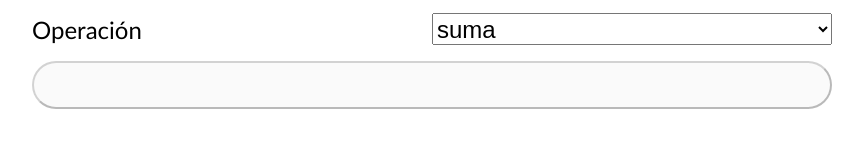
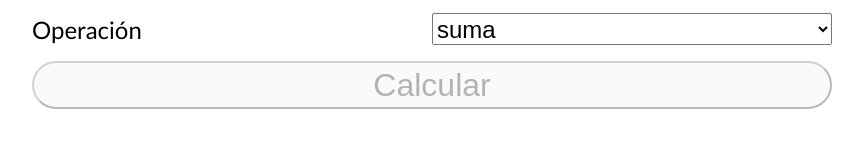
Before and after one commit to fgordillo/calculadora, a plain HTML site: page index.html in a window 1280 px wide. Shown: the part 224-372 px from the top of the page, without its empty margins (208-1071 px from the left). Drawn offline with Linux system fonts and the light colour scheme.

Commit message:
[FIX] Fix button text

```diff
--- a/index.html
+++ b/index.html
@@ -102,10 +102,11 @@
 
     <button
       type="submit"
-      value="Calcular"
       id="calculate"
       disabled
     >
+      Calcular
+    </button>
 
     <h2
       id="result"
```
